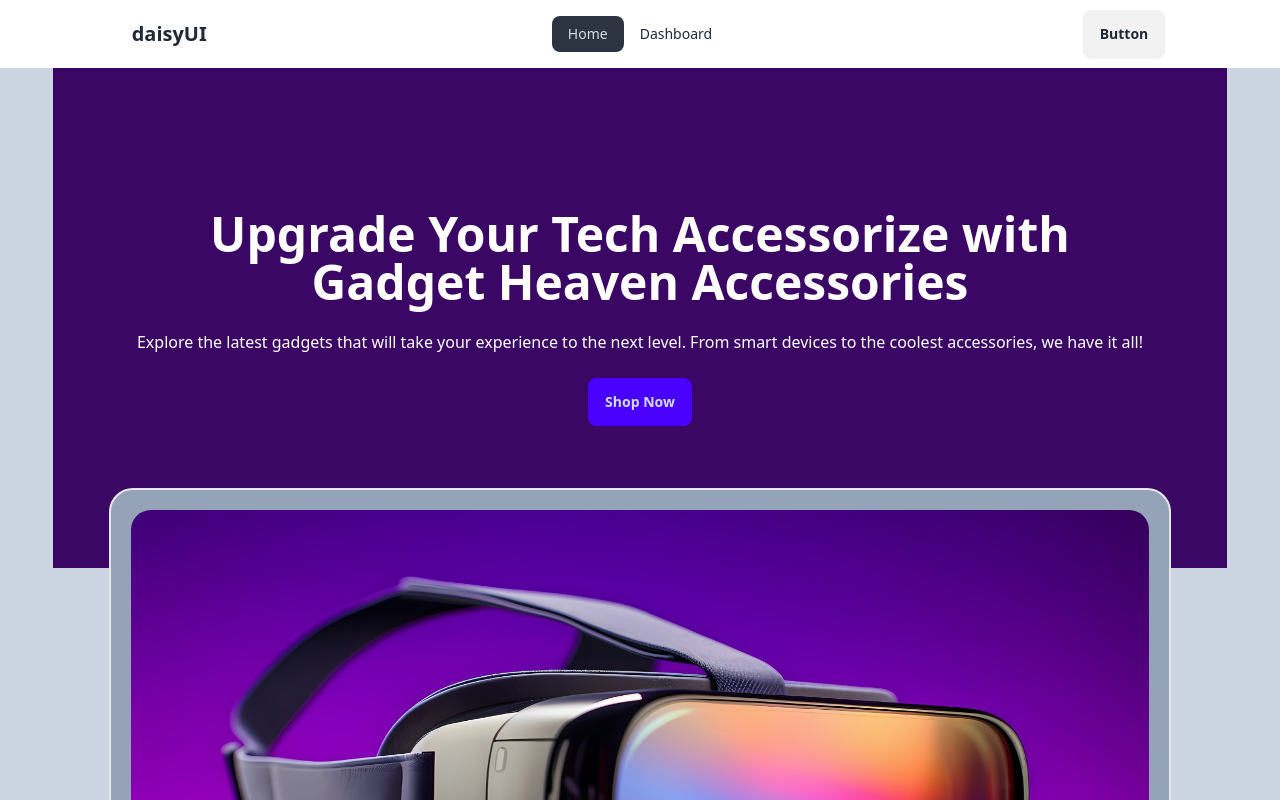
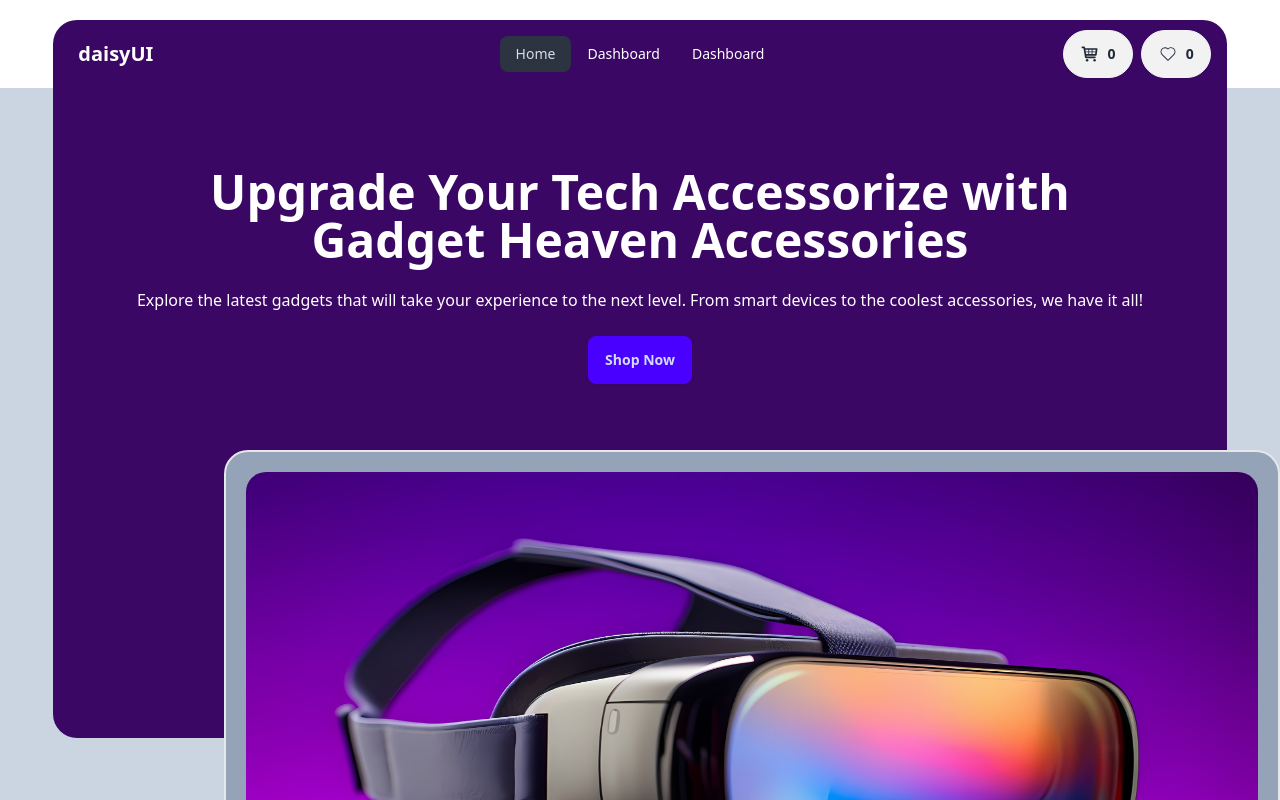
Before and after one commit to Sakib-01/gadget-heaven, a React (Vite) app: page / in a window 1280 px wide. Shown: the top 800 px of the page. Built offline with nearby package versions, Linux system fonts and the light colour scheme.

Commit message:
header fixed

```diff
--- a/src/Utilities/storage.js
+++ b/src/Utilities/storage.js
@@ -23,6 +23,8 @@ const removeFavorite = (cart) => {
   console.log(remaining);
   localStorage.setItem("favourite", JSON.stringify(remaining));
 };
+
+const favouriteCount = getAllFavourite().length;
 
 const getAllWishlist = () => {
   const all = localStorage.getItem("wishlist");
@@ -50,6 +52,8 @@ const removeWishlist = (cart) => {
   localStorage.setItem("wishlist", JSON.stringify(remaining));
 };
 
+const wishlistCount = getAllWishlist().length;
+
 export {
   addFavourite,
   getAllFavourite,
@@ -57,4 +61,6 @@ export {
   addWishlist,
   removeFavorite,
   removeWishlist,
+  favouriteCount,
+  wishlistCount,
 };
--- a/src/components/Banner/Banner.jsx
+++ b/src/components/Banner/Banner.jsx
@@ -2,8 +2,8 @@ import React from "react";
 
 const Banner = () => {
   return (
-    <div className="hero min-h-[500px] w-11/12 mx-auto bg-purple-950">
-      <div className="hero-content text-center text-white">
+    <div className=" min-h-[650px] lg:mb-[350px] w-11/12 rounded-b-3xl mx-auto bg-purple-950">
+      <div className="flex flex-col justify-center items-center pt-20 text-center text-white">
         <div className="max-w-5xl">
           <h1 className="text-5xl font-bold">
             Upgrade Your Tech Accessorize with Gadget Heaven Accessories
--- a/src/components/BannerImg/BannerImg.jsx
+++ b/src/components/BannerImg/BannerImg.jsx
@@ -3,7 +3,7 @@ import bannerImage from "../../assets/banner.jpg";
 
 const BannerImg = () => {
   return (
-    <div className="lg: relative lg:-top-20 top-0">
+    <div className="lg:absolute lg:top-[450px] lg:left-56 top-0">
       <div className="border-2  max-w-[1062px] max-h-[563px]  mx-auto rounded-3xl bg-slate-400">
         <img
           className="w-[1062px] max-h-[563px] mx-auto p-5 rounded-[40px]"
--- a/src/components/Cart/Cart.jsx
+++ b/src/components/Cart/Cart.jsx
@@ -21,6 +21,11 @@ const Cart = () => {
     setTotalCost(total);
   }, [carts]);
 
+  const handleSort = () => {
+    const sorted = [...carts].sort((a, b) => b.price - a.price);
+    setCarts(sorted);
+  };
+
   return (
     <div>
       <div className="flex justify-between w-10/12 mx-auto l p-4 border-b border-gray-300">
@@ -30,7 +35,10 @@ const Cart = () => {
           <span className="text-lg font-semibold">${totalCost}</span>
         </div>
 
-        <button className="px-4 py-2 bg-gray-200 text-gray-700 font-semibold rounded-lg">
+        <button
+          onClick={handleSort}
+          className="px-4 py-2 bg-gray-200 text-gray-700 font-semibold rounded-lg"
+        >
           Sort by Price
         </button>
         <button className="px-4 py-2 bg-purple-500 text-white font-semibold rounded-lg">
--- a/src/components/Header/Header.jsx
+++ b/src/components/Header/Header.jsx
@@ -1,7 +1,19 @@
 import React from "react";
-import { NavLink } from "react-router-dom";
+import { NavLink, useLocation } from "react-router-dom";
+import {
+  favouriteCount,
+  getAllFavourite,
+  wishlistCount,
+} from "../../Utilities/storage";
+import { TiShoppingCart } from "react-icons/ti";
+import { CiHeart } from "react-icons/ci";
 
 const Header = () => {
+  const { pathname } = useLocation();
+  const bgColor =
+    pathname === "/"
+      ? "bg-purple-950 rounded-t-3xl mt-5 text-white"
+      : "bg-white";
   const Link = (
     <>
       <li>
@@ -11,10 +23,14 @@ const Header = () => {
       <li>
         <NavLink to="/dashboard">Dashboard</NavLink>
       </li>
+
+      <li>
+        <NavLink to="/dashboard">Dashboard</NavLink>
+      </li>
     </>
   );
   return (
-    <div className="navbar bg-base-100 w-10/12 mx-auto">
+    <div className={`navbar ${bgColor}  w-11/12 mx-auto`}>
       <div className="navbar-start">
         <div className="dropdown">
           <div tabIndex={0} role="button" className="btn btn-ghost lg:hidden">
@@ -46,7 +62,14 @@ const Header = () => {
         <ul className="menu menu-horizontal px-1">{Link}</ul>
       </div>
       <div className="navbar-end">
-        <a className="btn">Button</a>
+        <NavLink to="/dashboard" className="btn rounded-full mr-2">
+          <TiShoppingCart size={20} />
+          {favouriteCount}
+        </NavLink>
+        <NavLink to="/dashboard/wish" className="btn rounded-full mr-2">
+          <CiHeart size={20} />
+          {wishlistCount}
+        </NavLink>
       </div>
     </div>
   );
--- a/src/components/SingleWish/SIngleWish.jsx
+++ b/src/components/SingleWish/SIngleWish.jsx
@@ -1,7 +1,11 @@
 import React from "react";
 import { TiDeleteOutline } from "react-icons/ti";
+import { addFavourite } from "../../Utilities/storage";
 
 const SIngleWish = ({ wish, handleRemove }) => {
+  const handleAddToCard = (wish) => {
+    addFavourite(wish);
+  };
   return (
     <div className="w-10/12 mx-auto flex items-center justify-between p-4 bg-white shadow-md rounded-lg mb-10">
       <div className="flex items-center space-x-4">
@@ -10,7 +14,13 @@ const SIngleWish = ({ wish, handleRemove }) => {
           <h3 className="text-lg font-semibold">{wish.product_title}</h3>
           <p className="text-sm text-gray-500">{wish.description}</p>
           <p className="text-lg font-semibold">Price: ${wish.price}</p>
-          <button> add to card</button>
+          <button
+            className="btn btn-primary"
+            onClick={() => handleAddToCard(wish)}
+          >
+            {" "}
+            add to card
+          </button>
         </div>
       </div>
       <button
```
